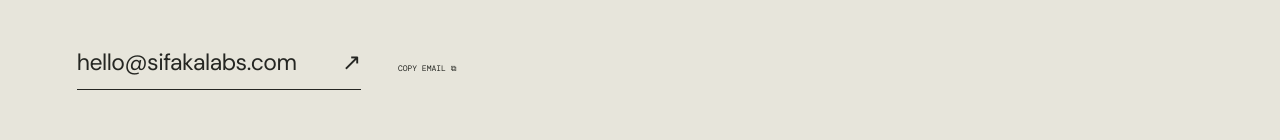
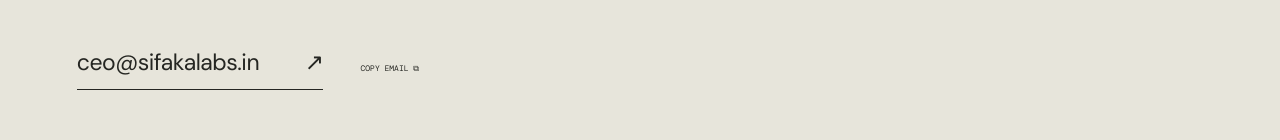
Before and after one commit to Shwetanshu-Bhatt/sifaka-ceo, a Next.js app: page / in a window 1280 px wide. Shown: the part 3699-3839 px from the top of the page. Built offline with nearby package versions, Linux system fonts and the light colour scheme; a web font is replaced by a local one.

Commit message:
Update portfolio contact email

```diff
--- a/app/page.tsx
+++ b/app/page.tsx
@@ -26,8 +26,8 @@
   }, []);
 
   async function copyEmail() {
-    try { await navigator.clipboard.writeText("hello@sifakalabs.com"); setEmailCopied(true); }
-    catch { window.location.href = "mailto:hello@sifakalabs.com"; }
+    try { await navigator.clipboard.writeText("ceo@sifakalabs.in"); setEmailCopied(true); }
+    catch { window.location.href = "mailto:ceo@sifakalabs.in"; }
   }
 
   return (
@@ -68,7 +68,7 @@
 
       <section className="principles section-pad" id="principles"><div className="section-label reveal"><span>03 / THE OPERATING SYSTEM</span><span>STRONG BELIEFS. OPEN MIND.</span></div><div className="principles-layout"><h2 className="reveal">No playbook.<br />A few <em>principles.</em></h2><div className="accordion reveal">{principles.map((item, index) => <div className={`principle ${open === index ? "expanded" : ""}`} key={item.title}><h3><button aria-expanded={open === index} aria-controls={`principle-${index}`} onClick={() => setOpen(open === index ? null : index)}><span className="principle-number">0{index + 1}</span><span>{item.title}</span><b>{open === index ? "−" : "+"}</b></button></h3><div id={`principle-${index}`} hidden={open !== index}><p>{item.text}</p></div></div>)}</div></div></section>
 
-      <section className="contact section-pad" id="contact"><div className="section-label"><span>04 / WHAT’S NEXT?</span><span><span className="status-dot" /> OPEN TO GOOD CONVERSATIONS</span></div><div className="contact-content reveal"><p>For the next venture. The difficult problem. The bigger ambition.</p><h2>LET’S BUILD<br /><em>WHAT’S NEXT.</em></h2><div className="contact-actions"><a href="mailto:hello@sifakalabs.com">hello@sifakalabs.com <span>↗</span></a><button onClick={copyEmail} aria-label="Copy email address">{emailCopied ? "COPIED ✓" : "COPY EMAIL ⧉"}</button><span className="sr-only" role="status">{emailCopied ? "Email address copied" : ""}</span></div></div><footer><a className="wordmark" href="#top">SB<span>.</span></a><span>© {new Date().getFullYear()} SHWETANSHU BHATT</span><span>BUILT WITH INTENT. ALWAYS EVOLVING.</span><a href="#top">BACK TO TOP ↑</a></footer></section>
+      <section className="contact section-pad" id="contact"><div className="section-label"><span>04 / WHAT’S NEXT?</span><span><span className="status-dot" /> OPEN TO GOOD CONVERSATIONS</span></div><div className="contact-content reveal"><p>For the next venture. The difficult problem. The bigger ambition.</p><h2>LET’S BUILD<br /><em>WHAT’S NEXT.</em></h2><div className="contact-actions"><a href="mailto:ceo@sifakalabs.in">ceo@sifakalabs.in <span>↗</span></a><button onClick={copyEmail} aria-label="Copy email address">{emailCopied ? "COPIED ✓" : "COPY EMAIL ⧉"}</button><span className="sr-only" role="status">{emailCopied ? "Email address copied" : ""}</span></div></div><footer><a className="wordmark" href="#top">SB<span>.</span></a><span>© {new Date().getFullYear()} SHWETANSHU BHATT</span><span>BUILT WITH INTENT. ALWAYS EVOLVING.</span><a href="#top">BACK TO TOP ↑</a></footer></section>
     </main>
   );
 }
```
